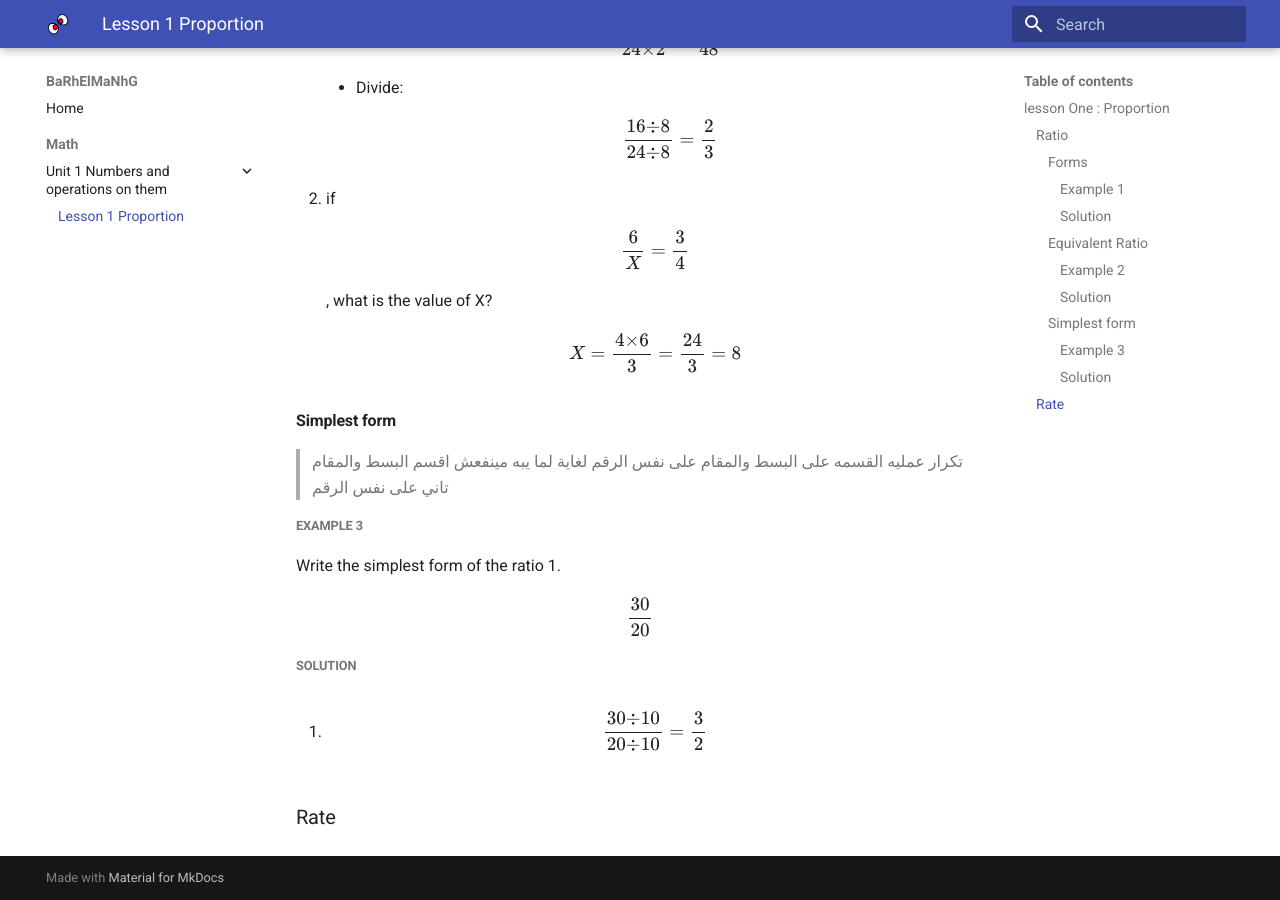
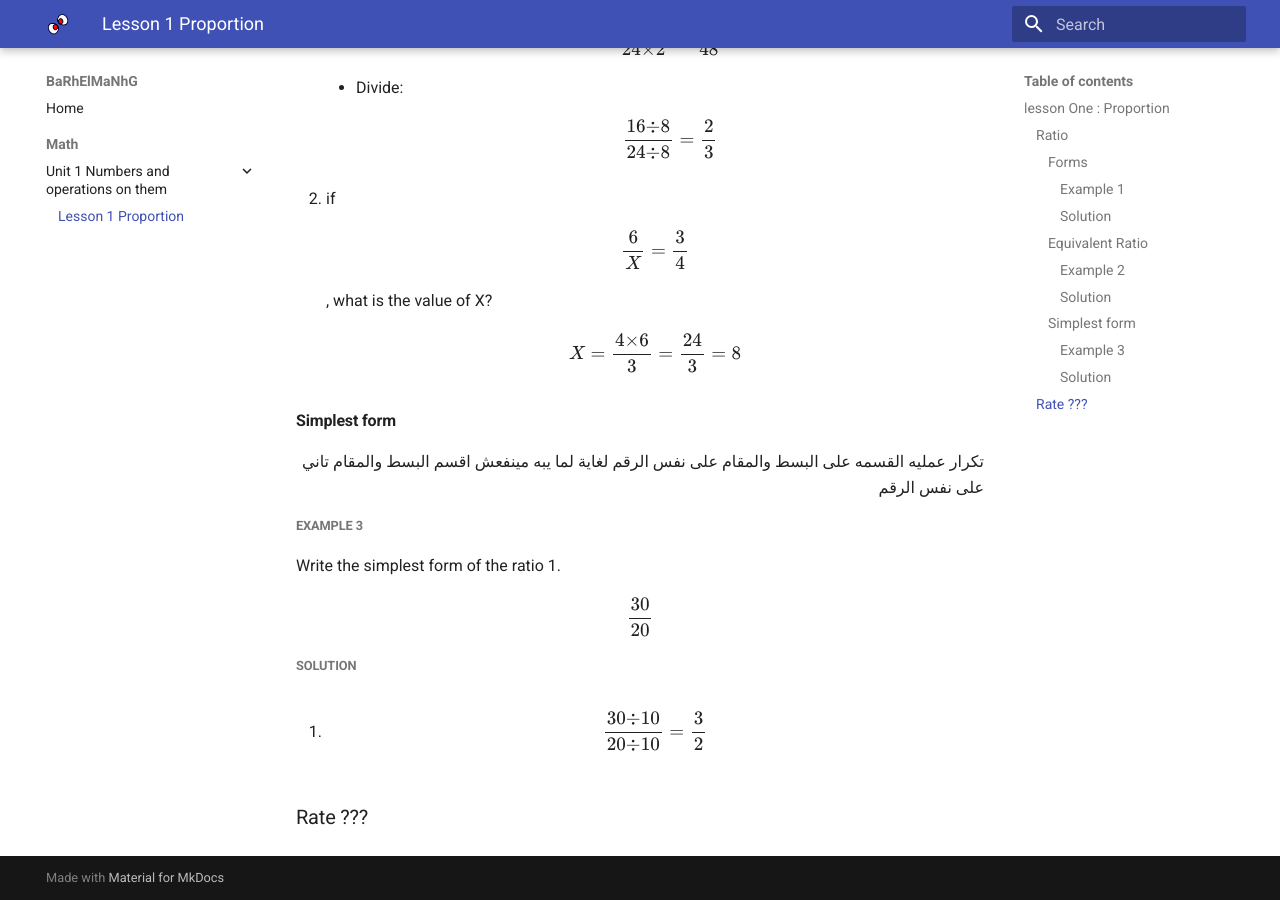
Before and after one commit to amansour-gh/educational.github.io, an MkDocs documentation site: the page built from docs/math/unit1/lesson1.md, in a window 1280 px wide and 900 px high, scrolled down 1475 px. Built offline with MkDocs 1.6.1 and Material for MkDocs 9.7.7, drawn with Linux system fonts in a browser that asks for light colours; formulas are drawn with MathJax 3.

Commit message:
240926-19

```diff
--- a/docs/math/unit1/lesson1.md
+++ b/docs/math/unit1/lesson1.md
@@ -39,10 +39,13 @@ $$ \frac{50}{20} $$
 2. if $$\frac{6}{X}=\frac{3}{4}$$, what is the value of X?
     $$ X=\frac{4×6}{3}=\frac{24}{3}=8$$
 #### Simplest form
-> تكرار عمليه القسمه على البسط والمقام على نفس الرقم لغاية لما يبه مينفعش اقسم البسط والمقام تاني على نفس الرقم
+<div style="direction: rtl; text-align: right;">
+تكرار عمليه القسمه على البسط والمقام على نفس الرقم لغاية لما يبه مينفعش اقسم البسط والمقام تاني على نفس الرقم
+</div>
+
 ##### Example 3
 Write the simplest form of the ratio
 1. $$\frac{30}{20}$$
 ##### Solution
 1. $$ \frac{30÷10}{20÷10}=\frac{3}{2} $$
-### Rate
+### Rate ???
```
